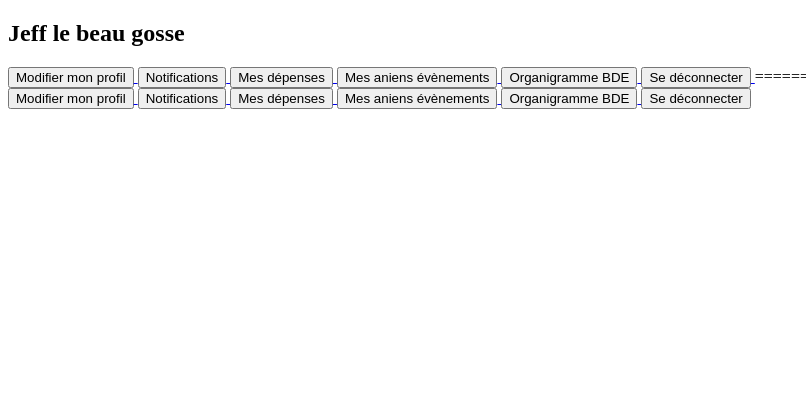
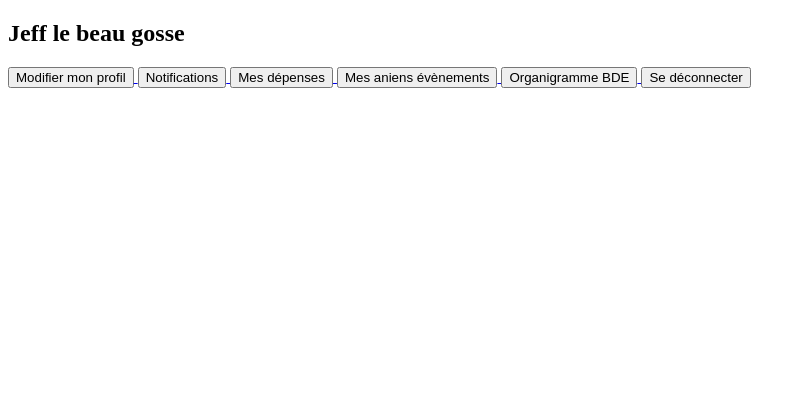
Before and after one commit to SAGNIERTheo/ERROR404, a PHP site: template public/pages/indexProfile.php in a window 1280 px wide. Shown: the part 26-420 px from the top of the page, without its empty margins (0-806 px from the left). Run offline with PHP 8.4, Linux system fonts and the light colour scheme; the template is opened without the code that fills it, so the values that code supplies are empty.

Commit message:
Update indexProfile.php

```diff
--- a/public/pages/indexProfile.php
+++ b/public/pages/indexProfile.php
@@ -26,24 +26,4 @@ include_once './public/includes/nav.php';
 <a href="?page=logout">
     <button class="btn-profile-noir">Se déconnecter</button>
 </a>
-=======
-<section class="app-container">
-    <a href="?page=modifyProfil">
-        <button class="btn-profile">Modifier mon profil</button>
-    </a>
-    <a href="?page=alerts">
-        <button class="btn-profile">Notifications</button>
-    </a>
-    <a href="?page=#">
-        <button class="btn-profile">Mes dépenses</button>
-    </a>
-    <a href="?page=#">
-        <button class="btn-profile">Mes aniens évènements</button>
-    </a>
-    <a href="?page=organigrammeBDE">
-        <button>Organigramme BDE</button>
-    </a>
-    <a href="?page=logout">
-        <button class="btn-profile">Se déconnecter</button>
-    </a>
 </section>
```
